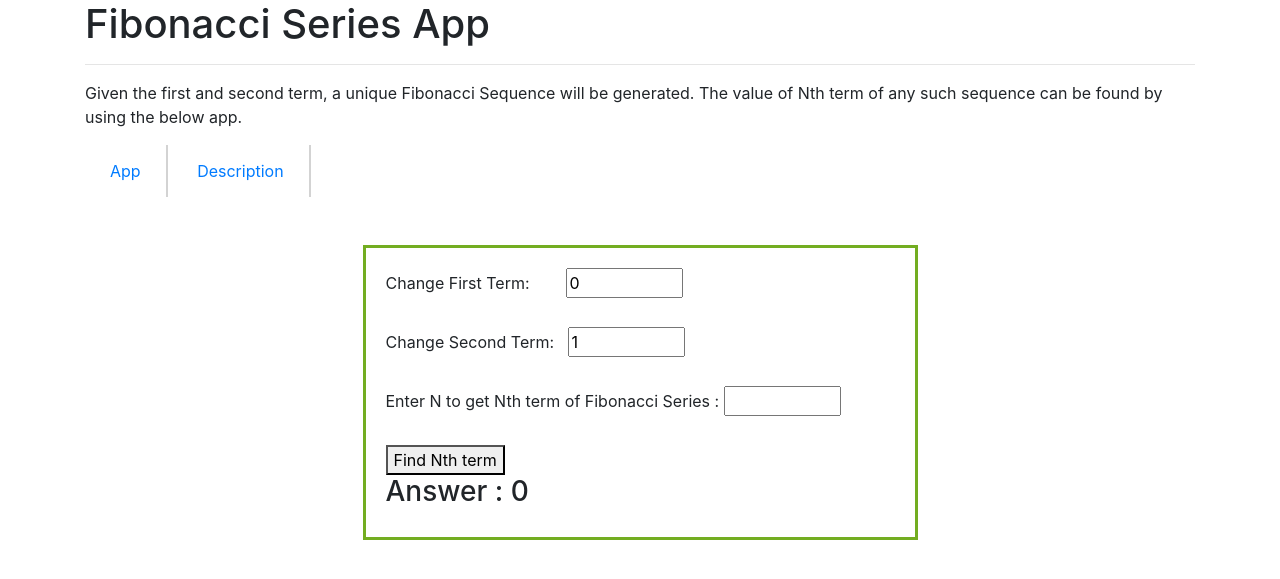
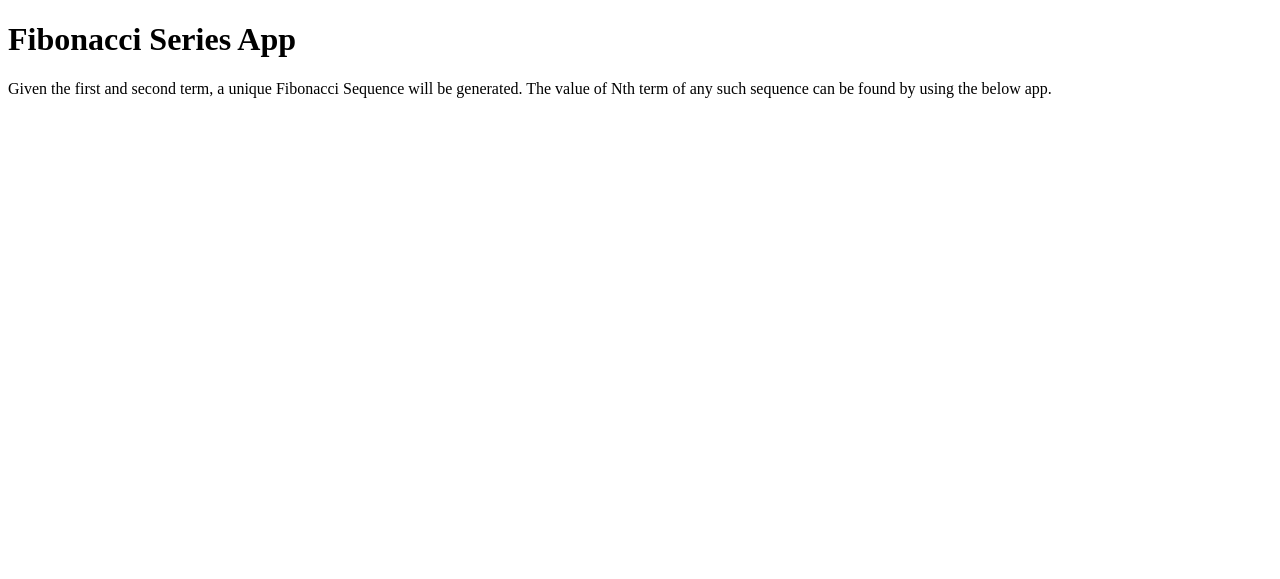
Before and after one commit to vishwamthakore/Fibonacci-Series-App, a Flask app: page / in a window 1280 px wide. Shown: the top 579 px of the page. Run offline with Flask 2, Linux system fonts and the light colour scheme; some libraries are stand-ins or nearby versions.

Commit message:
Update home.html

```diff
--- a/templates/home.html
+++ b/templates/home.html
@@ -1,99 +1,14 @@
 <!DOCTYPE html>
 <html>
 <head>
-	<!-- Required meta tags -->
-    <meta charset="utf-8">
-    <meta name="viewport" content="width=device-width, initial-scale=1, shrink-to-fit=no">
-
-    <!-- Bootstrap CSS -->
-    <link rel="stylesheet" href="https://stackpath.bootstrapcdn.com/bootstrap/4.3.1/css/bootstrap.min.css" integrity="sha384-ggOyR0iXCbMQv3Xipma34MD+dH/1fQ784/j6cY/iJTQUOhcWr7x9JvoRxT2MZw1T" crossorigin="anonymous">
-
-
 	<title>
 		Fibonacci Series App
 	</title>
-	<style type="text/css">
-		.ridge {border-style: ridge;}
-		.center {
-					  margin: auto;
-					  width: 50%;
-					  border: 3px solid #73AD21;
-					  padding: 20px;
-
-					}
-
-		a:link, a:visited {
-  padding: 14px 25px;
-  text-align: center;
-  text-decoration: none;
-  display: inline-block;
-  border-right: 2px solid lightgrey;
-  /*border-style: ridge;
-  border-color: lightgrey;*/
-}
-
-a:hover, a:active {
-  background-color: lightgrey;
-}
-	</style>
-</head>
 <body>
-	<div class='container'>
-
-	<!-- Optional JavaScript -->
-    <!-- jQuery first, then Popper.js, then Bootstrap JS -->
-    <script src="https://code.jquery.com/jquery-3.3.1.slim.min.js" integrity="sha384-q8i/X+965DzO0rT7abK41JStQIAqVgRVzpbzo5smXKp4YfRvH+8abtTE1Pi6jizo" crossorigin="anonymous"></script>
-    <script src="https://cdnjs.cloudflare.com/ajax/libs/popper.js/1.14.7/umd/popper.min.js" integrity="sha384-UO2eT0CpHqdSJQ6hJty5KVphtPhzWj9WO1clHTMGa3JDZwrnQq4sF86dIHNDz0W1" crossorigin="anonymous"></script>
-    <script src="https://stackpath.bootstrapcdn.com/bootstrap/4.3.1/js/bootstrap.min.js" integrity="sha384-JjSmVgyd0p3pXB1rRibZUAYoIIy6OrQ6VrjIEaFf/nJGzIxFDsf4x0xIM+B07jRM" crossorigin="anonymous"></script>
-
-    <!-- <nav class="navbar navbar-default navbar-fixed-top">
-    <p>test </p>
-    </nav> -->
     <h1>
     	Fibonacci Series App
     </h1>
-    <hr>
     <p>Given the first and second term, a unique Fibonacci Sequence will be generated. The value of Nth term of any such sequence can be found by using the below app.</p>
 
-    <a href="/">App</a>
-    <a href="/About">Description</a>
-
-
-    {% block content %}
-
-
-    <br><br><br>
-    <div class="center">
-	<form action="/" method="POST">
-  	<label>Change First Term: &nbsp;&nbsp;&nbsp;&nbsp;&nbsp;&nbsp; </label>
-  	<input type="number" name="first" min="0" max="10000" value="0">
-  	<br><br>
-  	<label>Change Second Term: &nbsp;</label>
-  	<input type="number" name="second" min="0" max="10000" value="1">
-  	<br><br>
-
-  	<label>Enter N to get Nth term of Fibonacci Series :</label>
-  	<input type="number" name="quantity" min="1" max="10000" value={{n_value}}>
-  	<br><br>
-
-    <button type="submit"> Find Nth term </button>
-	</form>
-
-
-
-<h3>Answer : {{ ans }} </h3>
-
-</div>
-
-{% endblock %}
-<!-- <p>
-{% for i in ans_list %}
-
-{{ ans_list[i] }} &nbsp;
-
-{% endfor %}
-</p> -->
-
-</div>
 </body>
 </html>
```
